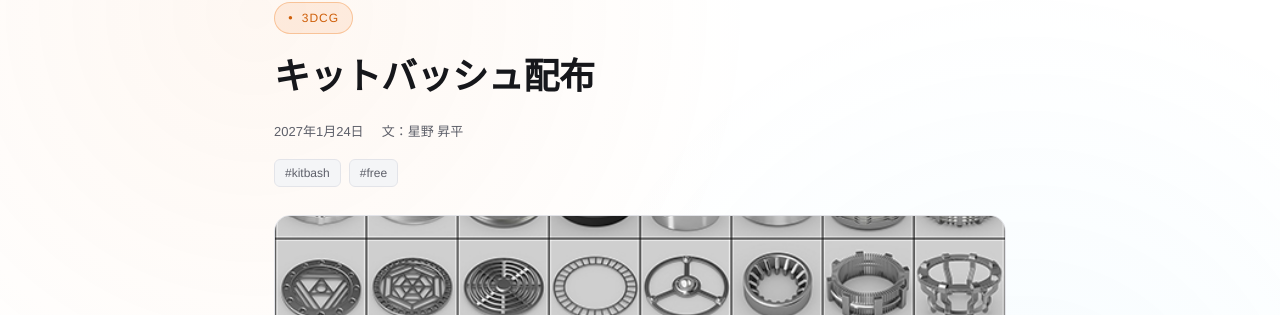
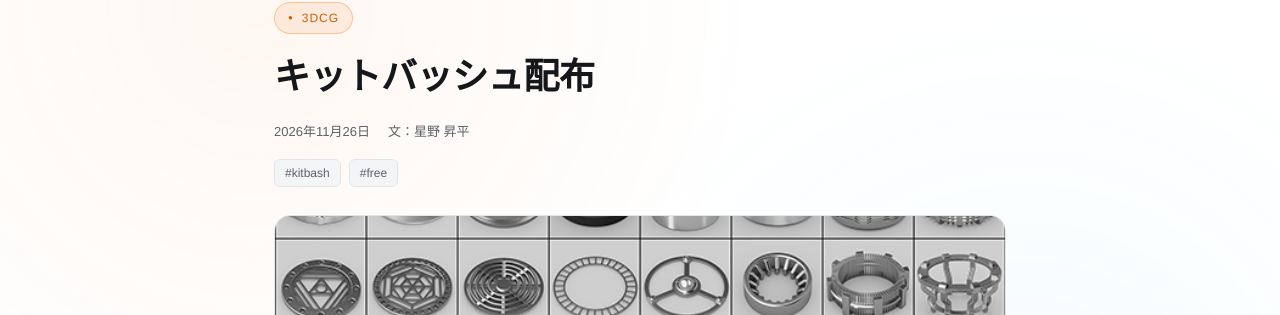
Before and after one commit to Shohei-Hoshino/blenda-core-site, a Jekyll site: the page built from _posts/2026-11-25-publish-kitbash.md, in a window 1280 px wide and 900 px high. Shown: the part 168-483 px from the top of the window. Built offline with Jekyll 4.4.1, drawn with Linux system fonts in a browser that asks for light colours.

Commit message:
Update _posts/2026-11-25-publish-kitbash.md (via Pages CMS)

```diff
--- a/_posts/2026-11-25-publish-kitbash.md
+++ b/_posts/2026-11-25-publish-kitbash.md
@@ -1,7 +1,7 @@
 ---
 title: キットバッシュ配布
 url_slug: publish-kitbash
-date: 2027-01-23 18:26:00 +0000
+date: 2026-11-25 18:26:00 +0000
 image: /assets/blog/coveerat.jpg
 image_alt: circlar_kitbash_free
 description: 円形の形をしたSci-fi風キットバッシュの配布ページです。
```
